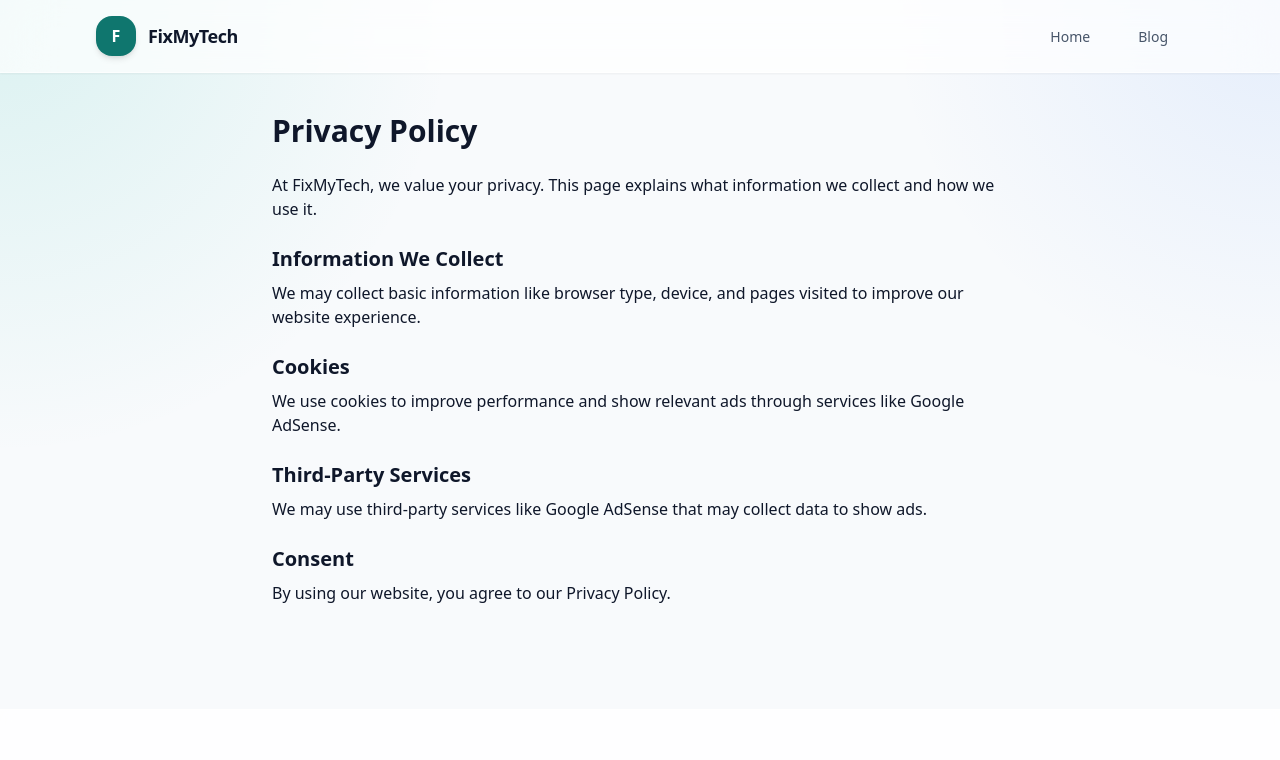
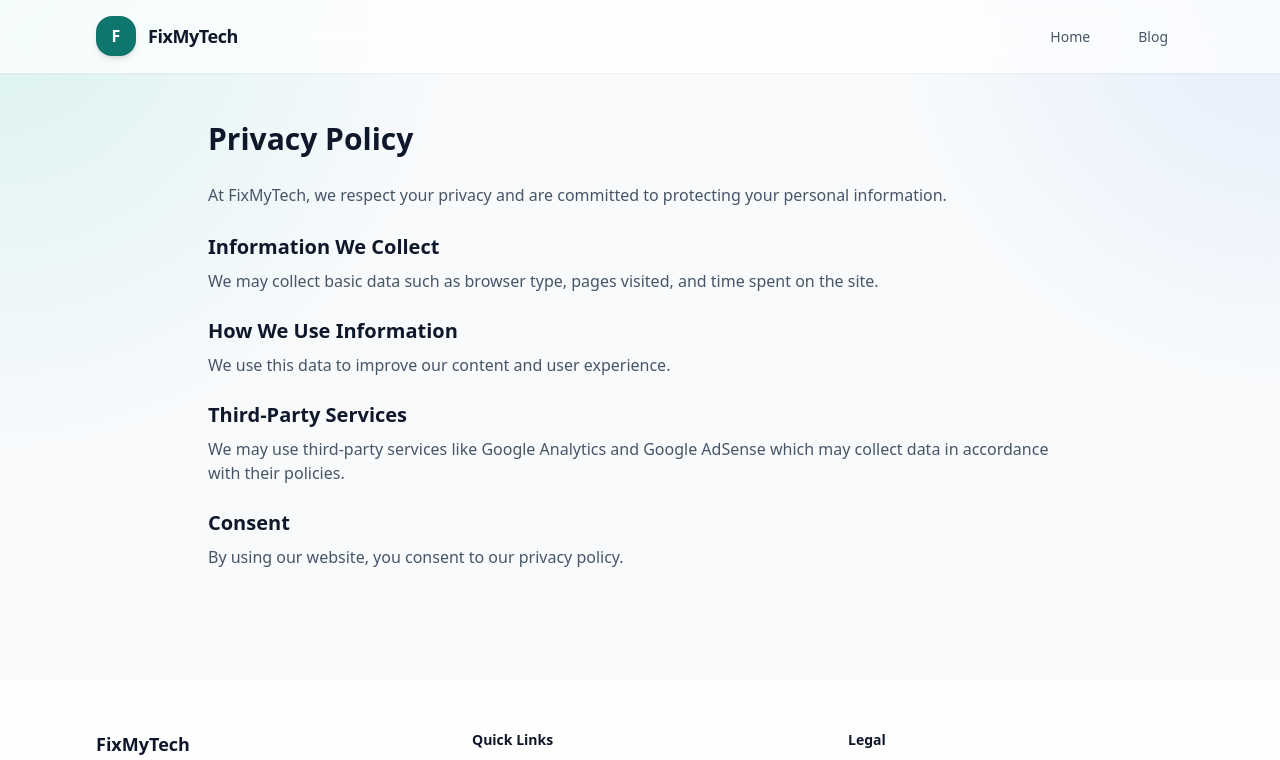
Before and after one commit to varunbhatt0009-prog/fixmytech-new, a Next.js app: page /privacy-policy in a window 1280 px wide. Shown: the top 760 px of the page. Built offline with nearby package versions, Linux system fonts and the light colour scheme.

Commit message:
added about contact privacy pages

```diff
--- a/app/about/page.tsx
+++ b/app/about/page.tsx
@@ -1,22 +1,22 @@
 export default function AboutPage() {
   return (
-    <div className="mx-auto max-w-3xl px-4 py-10">
-      <h1 className="text-3xl font-bold mb-6">About Us</h1>
+    <div className="mx-auto max-w-4xl px-4 py-12">
+      <h1 className="text-3xl font-bold text-ink">About Us</h1>
 
-      <p className="mb-4">
-        Welcome to FixMyTech — a website created to help you solve everyday tech problems easily.
+      <p className="mt-6 text-slate-600 leading-7">
+        Welcome to FixMyTech — a simple platform built to help you fix everyday
+        tech problems quickly and easily.
       </p>
 
-      <p className="mb-4">
-        We focus on simple, practical solutions for issues related to WiFi, mobile devices, laptops, and internet problems.
+      <p className="mt-4 text-slate-600 leading-7">
+        Whether your WiFi is not working, your phone is overheating, or your
+        laptop is slow, we provide clear step-by-step solutions that actually
+        work.
       </p>
 
-      <p className="mb-4">
-        Our goal is to provide clear, easy-to-follow guides that anyone can understand and use.
-      </p>
-
-      <p>
-        Whether your internet is not working or your phone has issues, FixMyTech is here to help.
+      <p className="mt-4 text-slate-600 leading-7">
+        Our goal is to make technology simple and accessible for everyone.
+        No complicated terms — just real solutions.
       </p>
     </div>
   );
--- a/app/contact/page.tsx
+++ b/app/contact/page.tsx
@@ -1,18 +1,18 @@
 export default function ContactPage() {
   return (
-    <div className="mx-auto max-w-3xl px-4 py-10">
-      <h1 className="text-3xl font-bold mb-6">Contact Us</h1>
+    <div className="mx-auto max-w-4xl px-4 py-12">
+      <h1 className="text-3xl font-bold text-ink">Contact Us</h1>
 
-      <p className="mb-4">
-        If you have any questions, suggestions, or feedback, feel free to contact us.
+      <p className="mt-6 text-slate-600">
+        Have a question or need help? Feel free to contact us.
       </p>
 
-      <p className="mb-4">
-        Email: support@fixmytech.com
+      <p className="mt-4 text-slate-600">
+        📧 Email: wealthycreeper@gmail.com
       </p>
 
-      <p>
-        We will try to respond as soon as possible.
+      <p className="mt-4 text-slate-600">
+        We usually respond within 24–48 hours.
       </p>
     </div>
   );
--- a/app/privacy-policy/page.tsx
+++ b/app/privacy-policy/page.tsx
@@ -1,30 +1,32 @@
-export default function PrivacyPolicy() {
+export default function PrivacyPolicyPage() {
   return (
-    <div className="mx-auto max-w-3xl px-4 py-10">
-      <h1 className="text-3xl font-bold mb-6">Privacy Policy</h1>
+    <div className="mx-auto max-w-4xl px-4 py-12">
+      <h1 className="text-3xl font-bold text-ink">Privacy Policy</h1>
 
-      <p className="mb-4">
-        At FixMyTech, we value your privacy. This page explains what information we collect and how we use it.
+      <p className="mt-6 text-slate-600 leading-7">
+        At FixMyTech, we respect your privacy and are committed to protecting your
+        personal information.
       </p>
 
-      <h2 className="text-xl font-semibold mt-6 mb-2">Information We Collect</h2>
-      <p>
-        We may collect basic information like browser type, device, and pages visited to improve our website experience.
+      <h2 className="mt-6 text-xl font-semibold text-ink">Information We Collect</h2>
+      <p className="mt-2 text-slate-600">
+        We may collect basic data such as browser type, pages visited, and time spent on the site.
       </p>
 
-      <h2 className="text-xl font-semibold mt-6 mb-2">Cookies</h2>
-      <p>
-        We use cookies to improve performance and show relevant ads through services like Google AdSense.
+      <h2 className="mt-6 text-xl font-semibold text-ink">How We Use Information</h2>
+      <p className="mt-2 text-slate-600">
+        We use this data to improve our content and user experience.
       </p>
 
-      <h2 className="text-xl font-semibold mt-6 mb-2">Third-Party Services</h2>
-      <p>
-        We may use third-party services like Google AdSense that may collect data to show ads.
+      <h2 className="mt-6 text-xl font-semibold text-ink">Third-Party Services</h2>
+      <p className="mt-2 text-slate-600">
+        We may use third-party services like Google Analytics and Google AdSense
+        which may collect data in accordance with their policies.
       </p>
 
-      <h2 className="text-xl font-semibold mt-6 mb-2">Consent</h2>
-      <p>
-        By using our website, you agree to our Privacy Policy.
+      <h2 className="mt-6 text-xl font-semibold text-ink">Consent</h2>
+      <p className="mt-2 text-slate-600">
+        By using our website, you consent to our privacy policy.
       </p>
     </div>
   );
```
